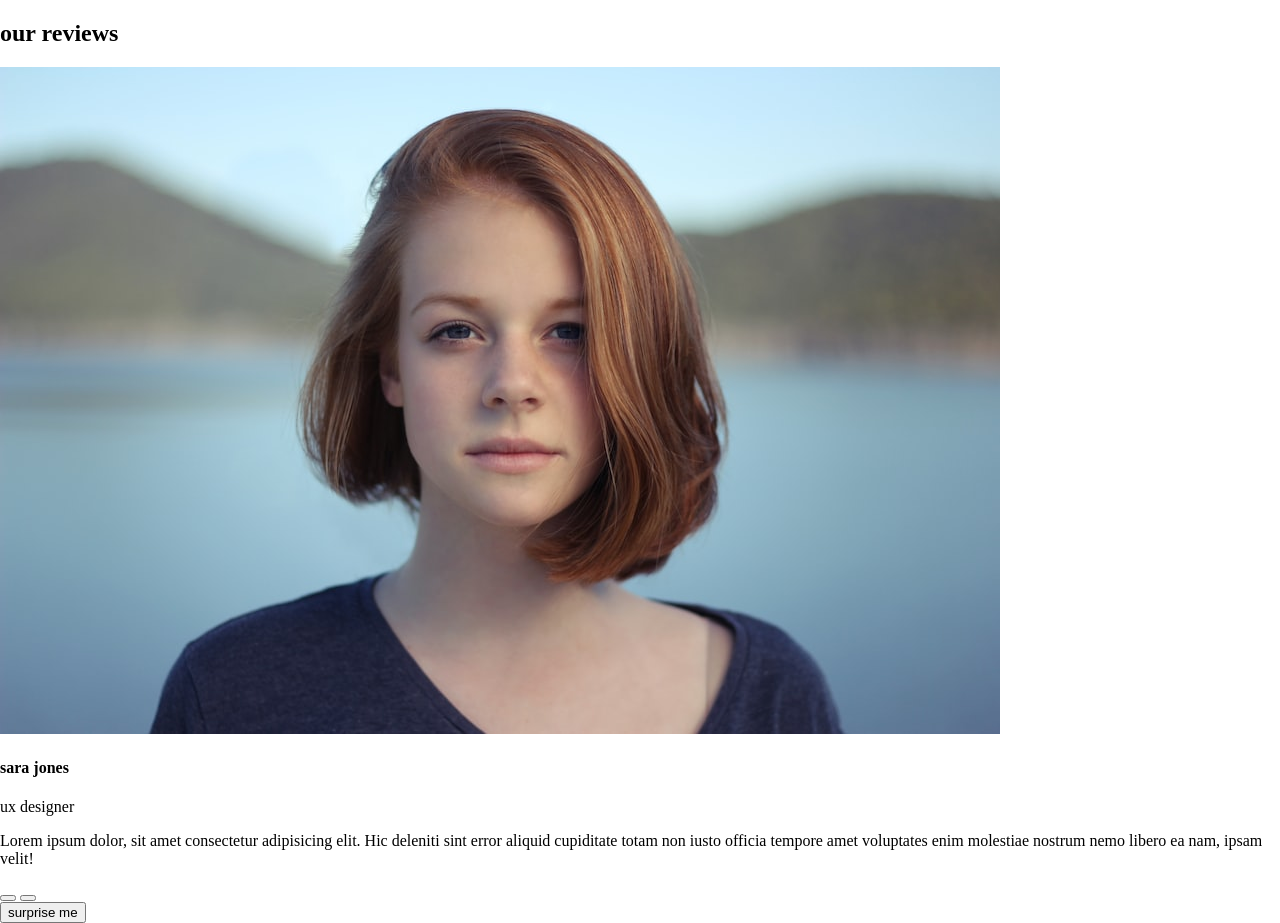
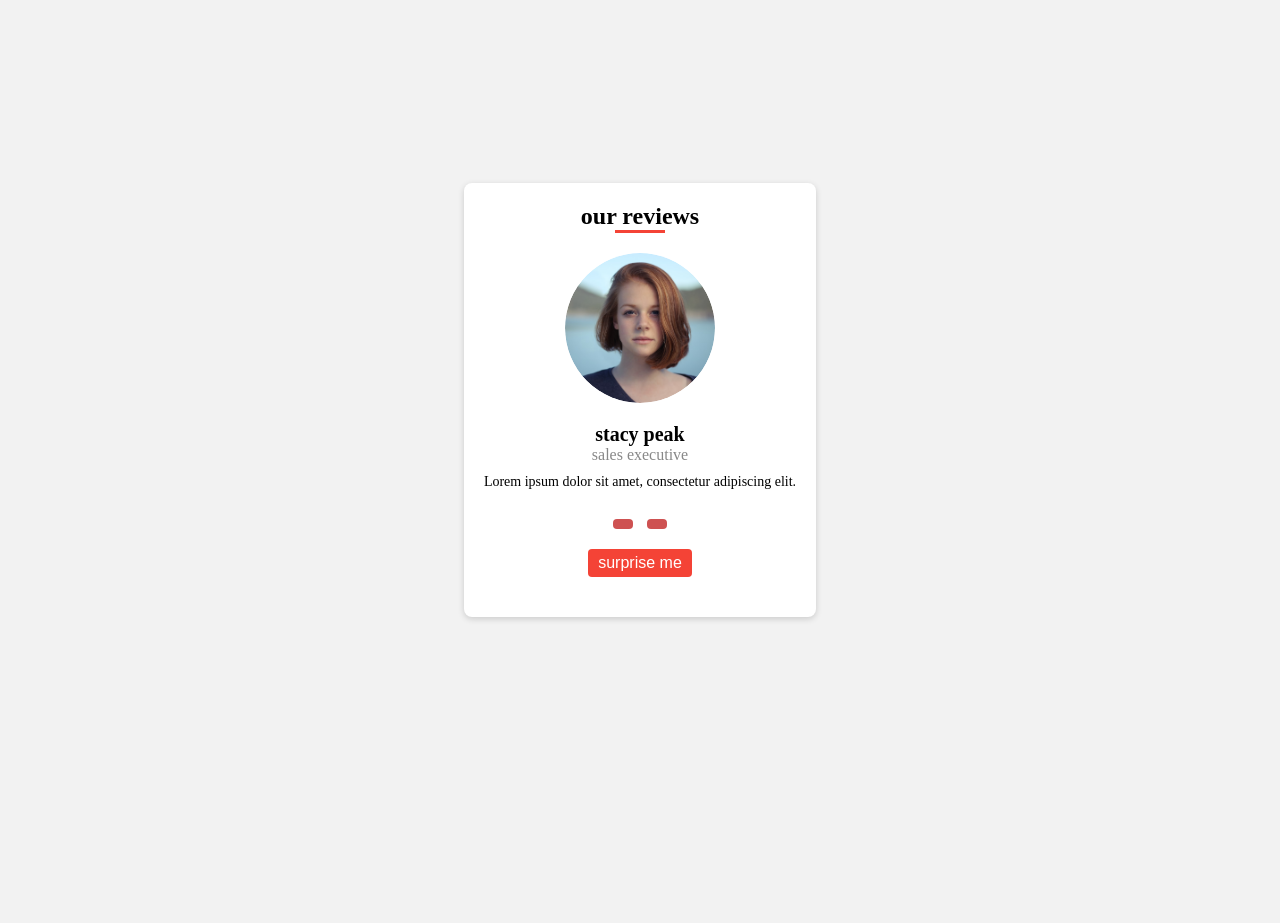
Before and after one commit to alex-njuguna/Dance-with-js, a plain HTML site: page reviews/index.html in a window 1280 px wide. After the commit the page ends 800 px from the top, so only its background shows below. Drawn offline with Linux system fonts and the light colour scheme.

Commit message:
reviews project

```diff
--- a/reviews/index.html
+++ b/reviews/index.html
@@ -3,7 +3,7 @@
 <head>
     <meta charset="UTF-8">
     <meta name="viewport" content="width=device-width, initial-scale=1.0">
-    <title>Document</title>
+    <title>Reviews</title>
     <link rel="stylesheet" href="style.css">
     <script src="script.js" defer></script>
 </head>
@@ -20,14 +20,10 @@
                 <div class="img-container">
                     <img src="images/person1.jpeg" id="person-img" alt="">
                 </div>
-                <h4 id="author">sara jones</h4>
-                <p id="job">ux designer</p>
+                <h4 id="author">stacy peak</h4>
+                <p id="job">sales executive</p>
                 <p id="info">
-                    Lorem ipsum dolor, sit amet consectetur
-                    adipisicing elit. Hic deleniti sint error
-                    aliquid cupiditate totam non iusto officia
-                    tempore amet voluptates enim molestiae nostrum
-                    nemo libero ea nam, ipsam velit!
+                    Lorem ipsum dolor sit amet, consectetur adipiscing elit.
                 </p>
                 <!--prev next buttons-->
                 <div class="button-container">
--- a/reviews/script.js
+++ b/reviews/script.js
@@ -0,0 +1,88 @@
+const reviews = [
+    {
+        id: 1,
+        name: 'stacy peak',
+        job: 'sales executive',
+        img: 'images/person1.jpeg',
+        text: 'Lorem ipsum dolor sit amet, consectetur adipiscing elit.'
+    },
+    {
+        id: 2,
+        name: 'Danielle Wart',
+        job: 'human resource officer',
+        img: 'images/person2.jpeg',
+        text: 'Maecenas eu leo feugiat, dapibus magna eget, facilisis metus.'
+    },
+    {
+        id: 3,
+        name: 'Peter Jimenez',
+        job: 'UX designer',
+        img: 'images/person3.jpg',
+        text: 'Curabitur eu est id erat varius fermentum. Sed pellentesque dolor eu libero imperdiet laoreet. Nulla facilisi.'
+    },
+    {
+        id: 4,
+        name: 'pete mane',
+        job: 'cyber security expert',
+        img: 'images/person4.jpg',
+        text: 'Vivamus quis arcu commodo, facilisis elit nec, iaculis leo. Morbi et nunc in augue lobortis fringilla eu eu ligula.'
+    },
+    {
+        id: 5,
+        name: 'andrew taiye',
+        job: 'fullstack developer',
+        img: 'images/person5.jpg',
+        text: 'Nulla dolor orci, sollicitudin id bibendum a, sagittis at enim.'
+    }
+]
+
+const img = document.getElementById('person-img')
+const author = document.getElementById('author')
+const job = document.getElementById('job')
+const info = document.getElementById('info')
+
+const prevBtn = document.querySelector('.prev-btn')
+const nextBtn = document.querySelector('.next-btn')
+const randomBtn = document.querySelector('.random-btn')
+
+// set stating item
+let currentItem = 0
+
+//load initial item
+window.addEventListener('DOMContentLoaded', function(){
+    showPerson[currentItem]
+})
+
+// load person based on item
+function showPerson(person){
+    const item = reviews[person]
+    img.src = item.img
+    author.textContent = item.name
+    job.textContent = item.job
+    info.textContent = item.text
+}
+
+// show next peerson
+nextBtn.addEventListener('click', function(){
+    currentItem++
+    if(currentItem > reviews.length - 1){
+        currentItem = 0
+    }
+    showPerson(currentItem)
+})
+
+// show previous person
+prevBtn.addEventListener('click', function(){
+    currentItem--
+    if(currentItem < 0){
+        currentItem = reviews.length - 1
+    }
+    showPerson(currentItem)
+})
+
+// random person
+randomBtn.addEventListener('click', function(){
+    currentItem = Math.floor(Math.random() * reviews.length)
+    console.log(currentItem)
+    showPerson(currentItem)
+})
--- a/reviews/style.css
+++ b/reviews/style.css
@@ -1,9 +1,114 @@
+/* style.css */
 
-*{
-    box-sizing: border-box;
+/* Reset default margin and padding */
+body, h2, h4, p {
+    margin: 0;
+    padding: 0;
 }
 
-body{
-    font-family:'Times New Roman', Times, serif;
-    margin: 0;
+/* Set background color and center the content */
+body {
+    background-color: #f2f2f2;
+    display: flex;
+    justify-content: center;
+    align-items: center;
+    height: 100vh;
 }
+
+/* Style the container */
+.container {
+    text-align: center;
+    background-color: #fff;
+    padding: 20px;
+    border-radius: 8px;
+    box-shadow: 0 2px 6px rgba(0, 0, 0, 0.16);
+    max-width: 500px;
+}
+
+/* Style the title */
+.title {
+    margin-bottom: 20px;
+}
+
+.title h2 {
+    font-size: 24px;
+}
+
+.underline {
+    width: 50px;
+    height: 3px;
+    background-color: #f44336;
+    margin: 0 auto;
+}
+
+/* Style the review */
+.review {
+    margin-bottom: 20px;
+}
+
+.img-container {
+    position: relative;
+    width: 150px;
+    height: 150px;
+    margin: 0 auto;
+    overflow: hidden;
+    border-radius: 50%;
+}
+
+#person-img {
+    width: 100%;
+    height: 100%;
+    object-fit: cover;
+    border-radius: 50%;
+}
+
+h4 {
+    margin-top: 20px;
+    font-size: 20px;
+}
+
+#job {
+    font-size: 16px;
+    color: #888;
+    margin-bottom: 10px;
+}
+
+#info {
+    font-size: 14px;
+    margin-bottom: 20px;
+}
+
+/* Style the button container */
+.button-container {
+    margin-bottom: 20px;
+}
+
+/* Style the buttons */
+.prev-btn, .next-btn, .random-btn {
+    padding: 5px 10px;
+    font-size: 16px;
+    border: none;
+    border-radius: 4px;
+    cursor: pointer;
+    transition: background-color 0.3s ease;
+}
+
+.prev-btn, .next-btn {
+    background-color: #ce5151;
+    color: #333;
+    margin: 0 5px;
+}
+
+.random-btn {
+    background-color: #f44336;
+    color: #fff;
+}
+
+.prev-btn:hover, .next-btn:hover, .random-btn:hover {
+    background-color: #e0e0e0;
+}
+
+/* Style the font awesome icons */
+i.fa-chevron-left, i.fa-chevron-right {
+    font-size: 12px;
+}
```
